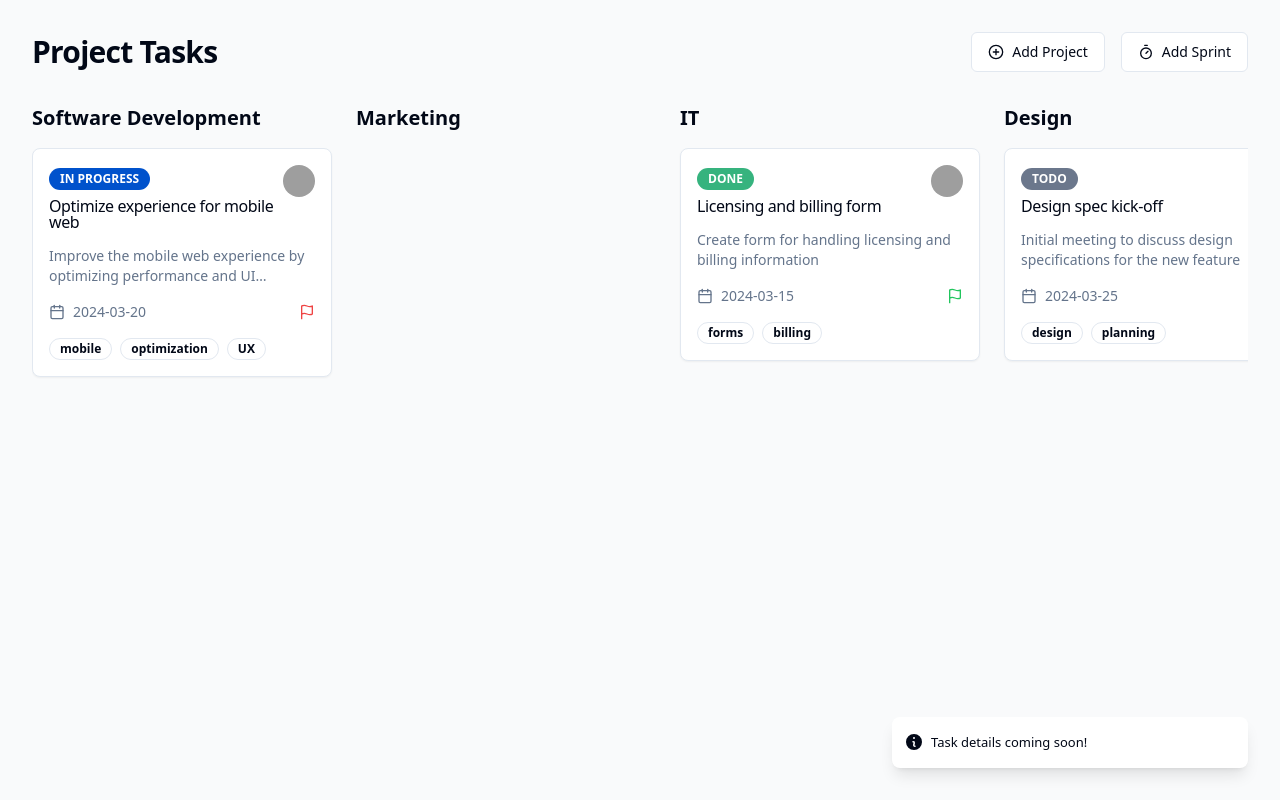
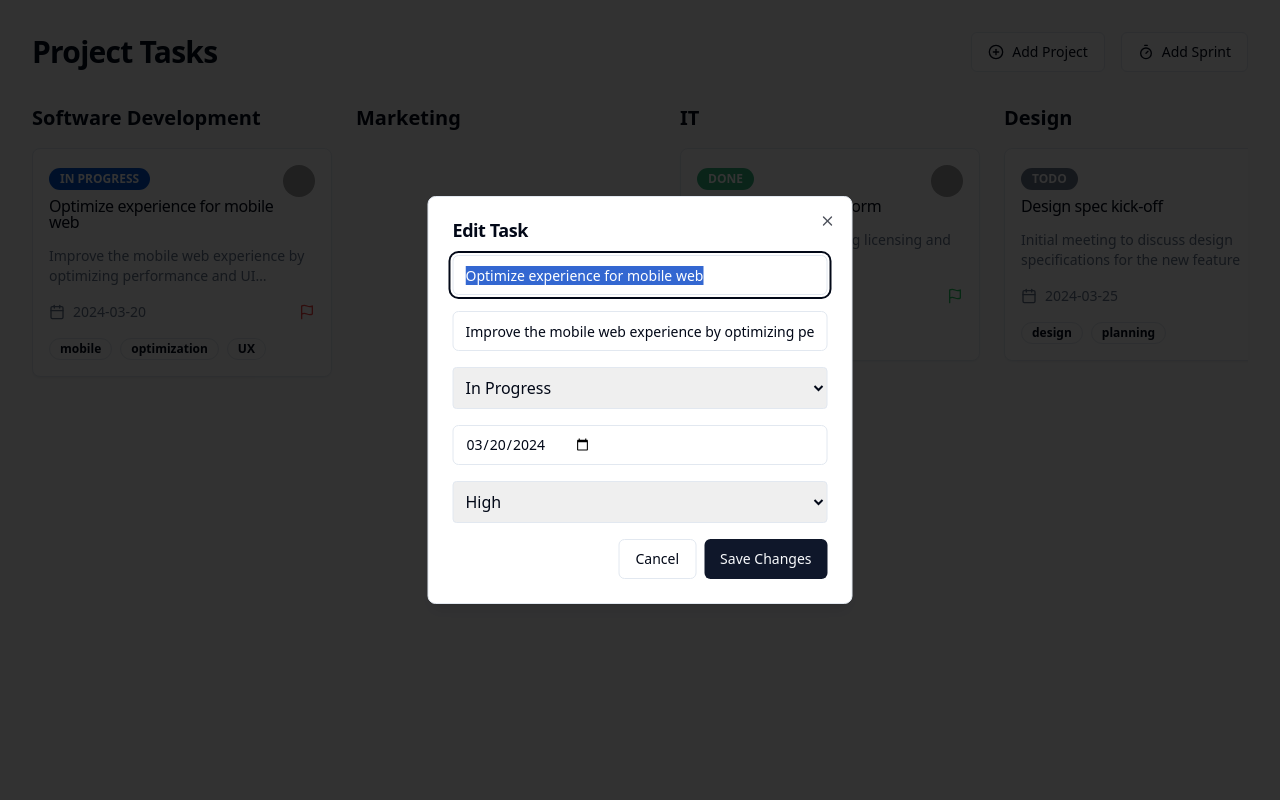
Before and after one commit to ceritaberdua/trackaroo-quester, a React (Vite) app: page / in a window 1280 px wide. Both pictures are taken after a click on the element 182 px from the left and 262 px from the top of the page. Built offline with nearby package versions, Linux system fonts and the light colour scheme; grey boxes are pictures that could not be loaded.

Commit message:
Enhance UI and Add Features
Add clickability and editability to UI elements.  Implement calendar page integration with project tasks and add project analytics for task tracking.  Address issues with "Add Project" and "Add Sprint" functionality.

```diff
--- /dev/null
+++ b/src/components/TaskDialog.tsx
@@ -0,0 +1,92 @@
+
+import { Button } from "@/components/ui/button";
+import {
+  Dialog,
+  DialogContent,
+  DialogHeader,
+  DialogTitle,
+  DialogTrigger,
+} from "@/components/ui/dialog";
+import { Input } from "@/components/ui/input";
+import { useState } from "react";
+
+interface TaskDialogProps {
+  isOpen: boolean;
+  onClose: () => void;
+  task: {
+    id: number;
+    title: string;
+    description: string;
+    status: "todo" | "in-progress" | "done" | "blocked";
+    dueDate: string;
+    priority: "low" | "medium" | "high";
+    tags: string[];
+  };
+  onSave: (updatedTask: any) => void;
+}
+
+const TaskDialog = ({ isOpen, onClose, task, onSave }: TaskDialogProps) => {
+  const [editedTask, setEditedTask] = useState(task);
+
+  const handleSubmit = (e: React.FormEvent) => {
+    e.preventDefault();
+    onSave(editedTask);
+    onClose();
+  };
+
+  return (
+    <Dialog open={isOpen} onOpenChange={onClose}>
+      <DialogContent className="sm:max-w-[425px]">
+        <DialogHeader>
+          <DialogTitle>Edit Task</DialogTitle>
+        </DialogHeader>
+        <form onSubmit={handleSubmit} className="space-y-4">
+          <div className="space-y-4">
+            <Input
+              placeholder="Title"
+              value={editedTask.title}
+              onChange={(e) => setEditedTask({ ...editedTask, title: e.target.value })}
+            />
+            <Input
+              placeholder="Description"
+              value={editedTask.description}
+              onChange={(e) => setEditedTask({ ...editedTask, description: e.target.value })}
+            />
+            <select
+              className="w-full p-2 border rounded"
+              value={editedTask.status}
+              onChange={(e) => setEditedTask({ ...editedTask, status: e.target.value as any })}
+            >
+              <option value="todo">Todo</option>
+              <option value="in-progress">In Progress</option>
+              <option value="done">Done</option>
+              <option value="blocked">Blocked</option>
+            </select>
+            <Input
+              type="date"
+              value={editedTask.dueDate}
+              onChange={(e) => setEditedTask({ ...editedTask, dueDate: e.target.value })}
+            />
+            <select
+              className="w-full p-2 border rounded"
+              value={editedTask.priority}
+              onChange={(e) => setEditedTask({ ...editedTask, priority: e.target.value as any })}
+            >
+              <option value="low">Low</option>
+              <option value="medium">Medium</option>
+              <option value="high">High</option>
+            </select>
+          </div>
+          <div className="flex justify-end gap-2">
+            <Button type="button" variant="outline" onClick={onClose}>
+              Cancel
+            </Button>
+            <Button type="submit">Save Changes</Button>
+          </div>
+        </form>
+      </DialogContent>
+    </Dialog>
+  );
+};
+
+export default TaskDialog;
--- a/src/pages/Index.tsx
+++ b/src/pages/Index.tsx
@@ -4,9 +4,10 @@ import TaskCard from "@/components/TaskCard";
 import TaskColumn from "@/components/TaskColumn";
 import AddProjectDialog from "@/components/AddProjectDialog";
 import SprintDialog from "@/components/SprintDialog";
+import TaskDialog from "@/components/TaskDialog";
 import { toast } from "sonner";
 
-const mockTasks = [
+const initialMockTasks = [
   {
     id: 1,
     title: "Optimize experience for mobile web",
@@ -55,13 +56,19 @@ const initialColumns = ["Software Development", "Marketing", "IT", "Design", "Op
 
 const Index = () => {
   const [columns, setColumns] = useState(initialColumns);
+  const [tasks, setTasks] = useState(initialMockTasks);
   const [currentSprint, setCurrentSprint] = useState<{
     name: string;
     startDate: string;
     endDate: string;
   } | null>(null);
+  const [selectedTask, setSelectedTask] = useState<any>(null);
 
   const handleAddProject = (projectName: string) => {
+    if (columns.includes(projectName)) {
+      toast.error("Project already exists!");
+      return;
+    }
     setColumns((prev) => [...prev, projectName]);
     toast.success(`Project "${projectName}" created successfully`);
   };
@@ -72,7 +79,19 @@ const Index = () => {
   };
 
   const handleTaskClick = (taskId: number) => {
-    toast.info("Task details coming soon!");
+    const task = tasks.find((t) => t.id === taskId);
+    if (task) {
+      setSelectedTask(task);
+    }
+  };
+
+  const handleTaskUpdate = (updatedTask: any) => {
+    setTasks((prevTasks) =>
+      prevTasks.map((task) =>
+        task.id === updatedTask.id ? { ...task, ...updatedTask } : task
+      )
+    );
+    toast.success("Task updated successfully");
   };
 
   return (
@@ -99,7 +118,7 @@ const Index = () => {
       <div className="flex gap-6 overflow-x-auto pb-6">
         {columns.map((column) => (
           <TaskColumn key={column} title={column}>
-            {mockTasks
+            {tasks
               .filter((task) => task.column === column)
               .map((task) => (
                 <TaskCard
@@ -117,6 +136,14 @@ const Index = () => {
           </TaskColumn>
         ))}
       </div>
+      {selectedTask && (
+        <TaskDialog
+          isOpen={!!selectedTask}
+          onClose={() => setSelectedTask(null)}
+          task={selectedTask}
+          onSave={handleTaskUpdate}
+        />
+      )}
     </div>
   );
 };
```
